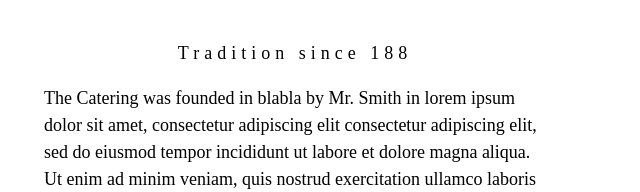
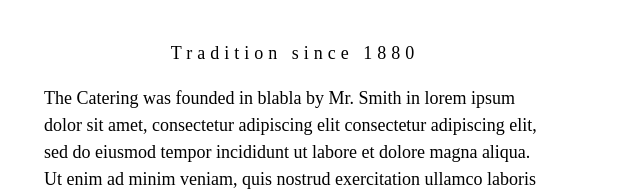
Before and after one commit to marxviana/mywebsitetestgit, a plain HTML site: page index.html in a window 1280 px wide. Shown: the part 783-975 px from the top of the page, 620-1260 px from the left. Drawn offline with nearby package versions, Linux system fonts and the light colour scheme.

Commit message:
Alterei a data 1880

```diff
--- a/index.html
+++ b/index.html
@@ -47,7 +47,7 @@ h1, h2, h3, h4, h5, h6 {
 
     <div class="w3-col m6 w3-padding-large">
       <h1 class="w3-center">About Catering</h1><br>
-      <h5 class="w3-center">Tradition since 188</h5>
+      <h5 class="w3-center">Tradition since 1880</h5>
       <p class="w3-large">The Catering was founded in blabla by Mr. Smith in lorem ipsum dolor sit amet, consectetur adipiscing elit consectetur adipiscing elit, sed do eiusmod tempor incididunt ut labore et dolore magna aliqua. Ut enim ad minim veniam, quis nostrud exercitation ullamco laboris nisi ut aliquip ex ea commodo consequat. Duis aute iruredolor in reprehenderit in voluptate velit esse cillum dolore eu fugiat nulla pariatur.We only use <span class="w3-tag w3-light-grey">seasonal</span> ingredients.</p>
       <p class="w3-large w3-text-grey w3-hide-medium">Excepteur sint occaecat cupidatat non proident, sunt in culpa qui officia deserunt mollit anim id est laborum consectetur adipiscing elit, sed do eiusmod temporincididunt ut labore et dolore magna aliqua. Ut enim ad minim veniam, quis nostrud exercitation ullamco laboris nisi ut aliquip ex ea commodo consequat.</p>
     </div>
```
